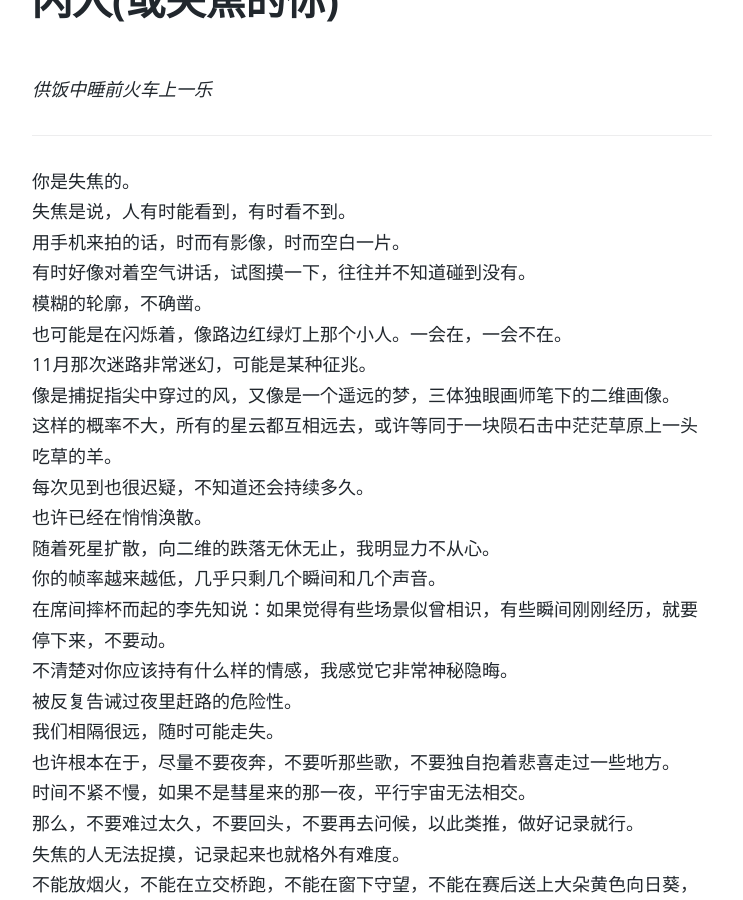
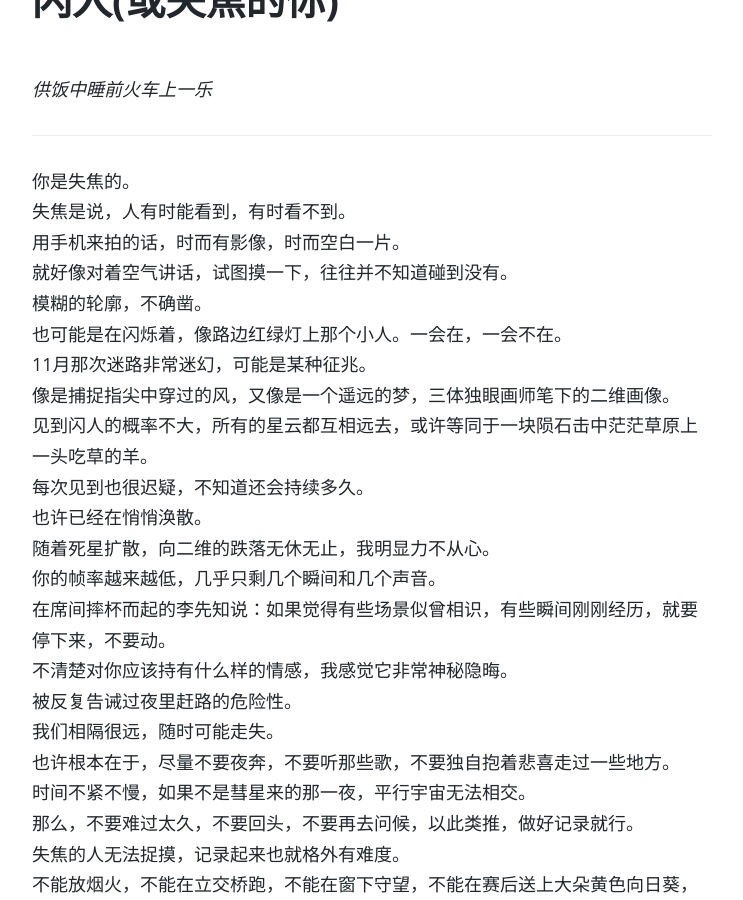
Before and after one commit to sardine2/wangshourong, a Jekyll site: the page built from _posts/2016-08-24-Out-of-Focus.md, in a window 1280 px wide and 900 px high, scrolled down 661 px. Shown: the whole window, without its empty margins (268-1011 px from the left). Built offline with Jekyll 4.4.1, drawn with Linux system fonts in a browser that asks for light colours; comment, search, counter and statistics services are not loaded.

Commit message:
Update 2016-08-24-Out-of-Focus.md

```diff
--- a/_posts/2016-08-24-Out-of-Focus.md
+++ b/_posts/2016-08-24-Out-of-Focus.md
@@ -18,12 +18,12 @@ image: flower.jpg
 你是失焦的。
 失焦是说，人有时能看到，有时看不到。
 用手机来拍的话，时而有影像，时而空白一片。
-有时好像对着空气讲话，试图摸一下，往往并不知道碰到没有。
+就好像对着空气讲话，试图摸一下，往往并不知道碰到没有。
 模糊的轮廓，不确凿。
 也可能是在闪烁着，像路边红绿灯上那个小人。一会在，一会不在。
 11月那次迷路非常迷幻，可能是某种征兆。
 像是捕捉指尖中穿过的风，又像是一个遥远的梦，三体独眼画师笔下的二维画像。
-这样的概率不大，所有的星云都互相远去，或许等同于一块陨石击中茫茫草原上一头吃草的羊。
+见到闪人的概率不大，所有的星云都互相远去，或许等同于一块陨石击中茫茫草原上一头吃草的羊。
 每次见到也很迟疑，不知道还会持续多久。
 也许已经在悄悄涣散。
 随着死星扩散，向二维的跌落无休无止，我明显力不从心。
```
